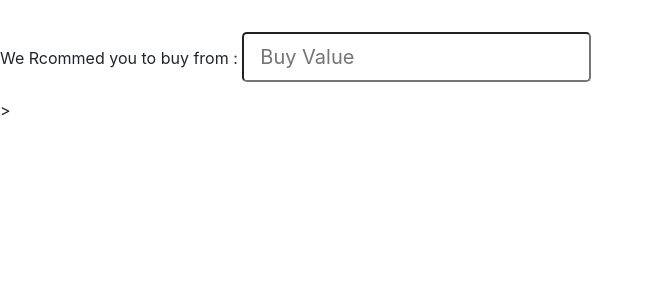
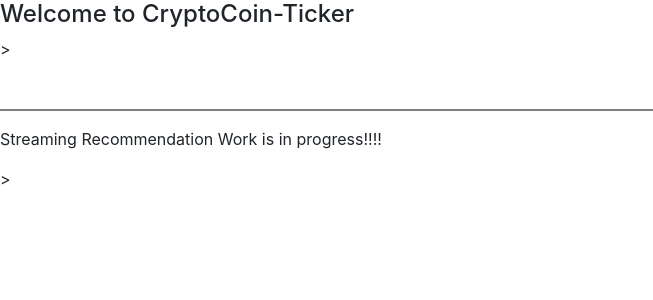
Before and after one commit to madhur73/trying-heroku, a Django app: template ccapp/templates/ccapp/tickers.html in a window 1280 px wide. Shown: the top 300 px of the page, without its empty margins (0-653 px from the left). Run offline with Django 3.2, Linux system fonts and the light colour scheme; the template is opened without the code that fills it, so the values that code supplies are empty; some libraries are stand-ins or nearby versions.

Commit message:
UI improvised, readme added

```diff
--- a/ccapp/templates/ccapp/tickers.html
+++ b/ccapp/templates/ccapp/tickers.html
@@ -1,5 +1,6 @@
 <html>
 <head>
+    <h4>Welcome to CryptoCoin-Ticker</h4>>
     <title>Tickers</title>
     <link rel="stylesheet" href="https://maxcdn.bootstrapcdn.com/bootstrap/4.0.0/css/bootstrap.min.css"
           integrity="sha384-Gn5384xqQ1aoWXA+058RXPxPg6fy4IWvTNh0E263XmFcJlSAwiGgFAW/dAiS6JXm" crossorigin="anonymous">
@@ -24,14 +25,17 @@
         <div class="input-group-prepend">
             <button type="button" value="{{ ticker_code }}" class="btn btn-info" data-subscribed="false" onclick="setInterval(1000)" disabled>{{ ticker_code }}</button>
         </div>
-        <input id="{{ ticker_code }}B" class="form-control-lg" placeholder="Buy Value" type="text" readonly="readonly"/>
-        <input id="{{ ticker_code }}S" class="form-control-lg" placeholder="Sell Value" type="text" readonly="readonly"/>
+        <i>Buy</i>><input id="{{ ticker_code }}B" class="form-control-lg" placeholder="Buy Value" type="text" readonly="readonly"/>
+        <i>Sell</i><input id="{{ ticker_code }}S" class="form-control-lg" placeholder="Sell Value" type="text" readonly="readonly"/>
     </div>
     {% endfor %}
 </div>
+<hr style="height:2px;border-width:0;color:gray;background-color:gray">
 <div>
-    <p> We Rcommed you to buy from :  <input id="buyRecomm" class="form-control-lg" placeholder="Buy Value" type="text" readonly="readonly"/></p>
+    <p>Streaming Recommendation Work is in progress!!!!</p>
 </div>
+
+
 <script src="https://code.jquery.com/jquery-3.2.1.slim.min.js"
         integrity="sha384-KJ3o2DKtIkvYIK3UENzmM7KCkRr/rE9/Qpg6aAZGJwFDMVNA/GpGFF93hXpG5KkN"
         crossorigin="anonymous"></script>
--- a/ccticker/settings.py
+++ b/ccticker/settings.py
@@ -31,7 +31,7 @@
 # SECURITY WARNING: don't run with debug turned on in production!
 # DEBUG = True
 
-ALLOWED_HOSTS = ['intense-shelf-05236.herokuapp.com']
+ALLOWED_HOSTS = ['intense-shelf-05236.herokuapp.com','127.0.0.1']
 
 
 # Application definition
```
